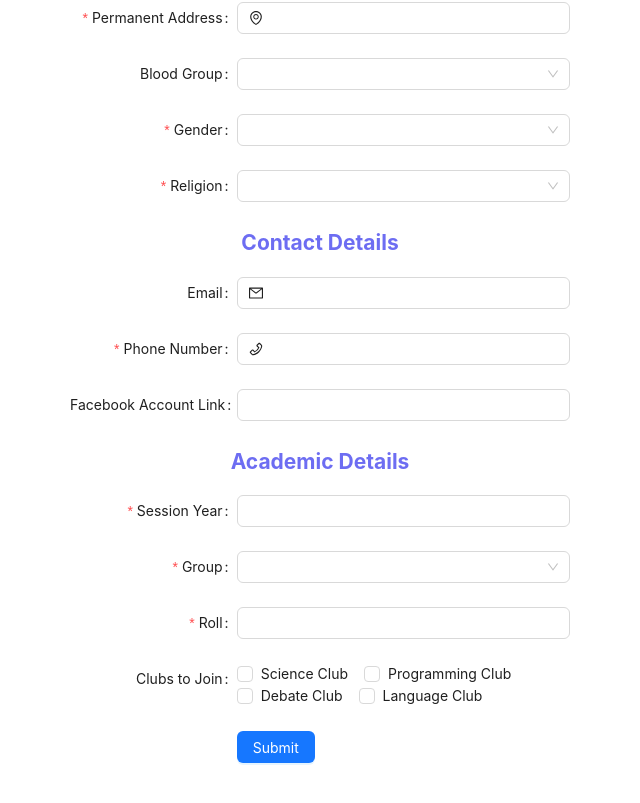
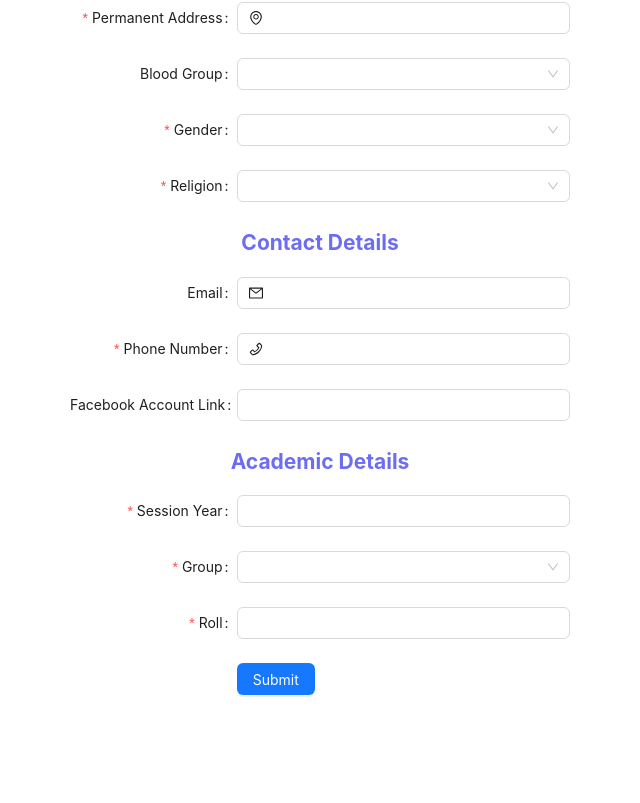
Before and after one commit to Protyasha-Roy/destinotrack, a React (Create React App) app in the folder destinotrack-client/: page /addStudent in a window 1280 px wide. Shown: the part 445-1248 px from the top of the page, without its empty margins (320-960 px from the left). After the commit the page ends 1190 px from the top, so only its background shows below. Built offline with nearby package versions, Linux system fonts and the light colour scheme.

Commit message:
finished making all changes

```diff
--- a/destinotrack-client/public/index.html
+++ b/destinotrack-client/public/index.html
@@ -2,19 +2,19 @@
 <html lang="en">
   <head>
     <meta charset="utf-8" />
-    <link rel="icon" href="logo.png" />
+    <link rel="icon" href="./destino-logo.png" />
     <meta name="viewport" content="width=device-width, initial-scale=1" />
     <meta name="theme-color" content="#000000" />
-    <meta name="description" content="Unitrack is a powerful student management system designed for colleges and clubs. Manage students, events, and club activities efficiently.">
-    <meta name="keywords" content="Unitrack, student management, college management, club management, student system">
-    <link rel="canonical" href="https://uni-track.vercel.app/" />
+    <meta name="description" content="Destinotrack is a powerful student management system designed for colleges and clubs. Manage students, events, and club activities efficiently.">
+    <meta name="keywords" content="Destinotrack, student management, college management, club management, student system">
+    <link rel="canonical" href="https://destinotrack.vercel.app/" />
 
-    <link rel="apple-touch-icon" href="%PUBLIC_URL%/logo192.png" />
+    <link rel="apple-touch-icon" href="./destino-logo.png" />
     <!--
       manifest.json provides metadata used when your web app is installed on a
       user's mobile device or desktop. See https://developers.google.com/web/fundamentals/web-app-manifest/
     -->
-    <link rel="manifest" href="%PUBLIC_URL%/manifest.json" />
+    <link rel="manifest" href="./destino-logo.png" />
     <!--
       Notice the use of %PUBLIC_URL% in the tags above.
       It will be replaced with the URL of the `public` folder during the build.
@@ -24,7 +24,7 @@
       work correctly both with client-side routing and a non-root public URL.
       Learn how to configure a non-root public URL by running `npm run build`.
     -->
-    <title>Unitrack - Student Management System</title>
+    <title>Destinotrack - Student Management System</title>
   </head>
   <body>
     <noscript>You need to enable JavaScript to run this app.</noscript>
--- a/destinotrack-client/src/components/RegistrationForm/RegistrationForm.js
+++ b/destinotrack-client/src/components/RegistrationForm/RegistrationForm.js
@@ -1,5 +1,5 @@
 import React, { useState } from 'react';
-import { Form, Input, Select, DatePicker, Button, Checkbox, message } from 'antd';
+import { Form, Input, Select, DatePicker, Button, message } from 'antd';
 import { UserOutlined, PhoneOutlined, MailOutlined, EnvironmentOutlined } from '@ant-design/icons';
 import axios from 'axios';
 
@@ -177,9 +177,12 @@ const RegistrationForm = () => {
         rules={[{ required: true, message: 'Please select group' }]}
       >
         <Select>
-          <Option value="science">Science</Option>
-          <Option value="commerce">Commerce</Option>
-          <Option value="arts">Arts</Option>
+          <Option value="scienceA">Science A</Option>
+          <Option value="scienceB">Science B</Option>
+          <Option value="commerceA">Commerce A</Option>
+          <Option value="commerceB">Commerce B</Option>
+          <Option value="artsA">Arts A</Option>
+          <Option value="artsB">Arts B</Option>
           <Option value="other">Other</Option>
         </Select>
       </Form.Item>
@@ -193,18 +196,6 @@ const RegistrationForm = () => {
         <Input />
       </Form.Item>
 
-      <Form.Item
-        label="Clubs to Join"
-        name="clubsToJoin"
-      >
-        <Checkbox.Group>
-          <Checkbox value="Science Club">Science Club</Checkbox>
-          <Checkbox value="Programming Club">Programming Club</Checkbox>
-          <Checkbox value="Debate Club">Debate Club</Checkbox>
-          <Checkbox value="Language Club">Language Club</Checkbox>
-        </Checkbox.Group>
-      </Form.Item>
-
       {/* Submit Button */}
       <Form.Item wrapperCol={{ offset: 8, span: 16 }}>
         <Button type="primary" htmlType="submit" disabled={isSubmitting}>
--- a/destinotrack-client/src/pages/Attendance/Attendance.js
+++ b/destinotrack-client/src/pages/Attendance/Attendance.js
@@ -8,7 +8,7 @@ const { Option } = Select;
 
 const Attendance = () => {
   const [rolls, setRolls] = useState('');
-  const [clubName, setClubName] = useState('');
+  const [groupName, setGroupName] = useState('');
   const [checkingMessage, setCheckingMessage] = useState('');
   const [isAttendance, setIsAttendace] = useState(null);
   const [isSubmitting, setIsSubmitting] = useState(false);
@@ -26,7 +26,7 @@ const Attendance = () => {
       const userEmail = localStorage.getItem('userEmail');
       const response = await axios.post(`${process.env.REACT_APP_API_URL}/checkAttendance`, {
         rolls: values.rolls.split(',').map((roll) => roll.trim()), // Convert rolls to an array
-        clubName: values.clubName,
+        groupName: values.groupName,
         userEmail
       });
 
@@ -49,7 +49,7 @@ const Attendance = () => {
       const userEmail = localStorage.getItem('userEmail');
       const response = await axios.post(`${process.env.REACT_APP_API_URL}/addToAttendance`, {
         rolls: rolls.split(',').map((roll) => roll.trim()), // Convert rolls to an array
-        clubName,
+        groupName,
         userEmail
       });
 
@@ -83,23 +83,26 @@ const Attendance = () => {
           />
         </Form.Item>
         <Form.Item
-          label="Select club name"
-          name="clubName"
+          label="Select group name"
+          name="groupName"
           rules={[
             {
               required: true,
-              message: 'Please select a club name',
+              message: 'Please select a group',
             },
           ]}
         >
           <Select
-            placeholder="Select club name"
-            onChange={(value) => setClubName(value)}
+            placeholder="Select a group"
+            onChange={(value) => setGroupName(value)}
           >
-            <Option value="Science Club">Science Club</Option>
-            <Option value="Programming Club">Programming Club</Option>
-            <Option value="Language Club">Language Club</Option>
-            <Option value="Debate Club">Debate Club</Option>
+            <Option value="scienceA">Science A</Option>
+            <Option value="scienceB">Science B</Option>
+            <Option value="commerceA">Commerce A</Option>
+            <Option value="commerceB">Commerce B</Option>
+            <Option value="artsA">Arts A</Option>
+            <Option value="artsB">Arts B</Option>
+            <Option value="other">Other</Option>
           </Select>
         </Form.Item>
         <Form.Item>
--- a/destinotrack-client/src/pages/AttendanceList/AttendanceList.js
+++ b/destinotrack-client/src/pages/AttendanceList/AttendanceList.js
@@ -66,9 +66,9 @@ const AttendanceList = () => {
       render: (text) => text.join(', '),
     },
     {
-      title: 'Club',
-      dataIndex: 'clubName',
-      key: 'clubName',
+      title: 'Group',
+      dataIndex: 'groupName',
+      key: 'groupName',
     },
     {
       title: 'Actions',
--- a/destinotrack-client/src/pages/SendMails/SendMails.js
+++ b/destinotrack-client/src/pages/SendMails/SendMails.js
@@ -60,11 +60,13 @@ const SendMultipleMail = () => {
             placeholder="Select recipient"
             onChange={(value) => setRecipient(value)}
           >
-            <Option value="All Students">All Students</Option>
-            <Option value="Science Club">Science Club</Option>
-            <Option value="Programming Club">Programming Club</Option>
-            <Option value="Debate Club">Debate Club</Option>
-            <Option value="Language Club">Language Club</Option>
+            <Option value="scienceA">Science A</Option>
+            <Option value="scienceB">Science B</Option>
+            <Option value="commerceA">Commerce A</Option>
+            <Option value="commerceB">Commerce B</Option>
+            <Option value="artsA">Arts A</Option>
+            <Option value="artsB">Arts B</Option>
+            <Option value="other">Other</Option>
           </Select>
         </Form.Item>
         <Form.Item
--- a/destinotrack-client/src/pages/StduentDetails/StudentDetails.js
+++ b/destinotrack-client/src/pages/StduentDetails/StudentDetails.js
@@ -61,7 +61,6 @@ const StudentDetails = () => {
       facebookLink: studentData.facebookLink || '',
       sessionYear: studentData.sessionYear || '',
       roll: studentData.roll || '',
-      clubsToJoin: studentData.clubsToJoin || [],
     });
   }, [studentData, form]);
 
@@ -210,9 +209,12 @@ const StudentDetails = () => {
       <Form.Item label="Group" name="group">
         {editing ? (
          <Select>
-            <Option value="science">Science</Option>
-            <Option value="commerce">Commerce</Option>
-            <Option value="arts">Arts</Option>
+            <Option value="scienceA">Science A</Option>
+            <Option value="scienceB">Science B</Option>
+            <Option value="commerceA">Commerce A</Option>
+            <Option value="commerceB">Commerce B</Option>
+            <Option value="artsA">Arts A</Option>
+            <Option value="artsB">Arts B</Option>
             <Option value="other">Other</Option>
        </Select>
         ) : (
@@ -225,19 +227,6 @@ const StudentDetails = () => {
           <Input />
         ) : (
           <span>{studentData.roll}</span>
-        )}
-      </Form.Item>
-
-      <Form.Item label="Clubs" name="clubsToJoin">
-        {editing ? (
-         <Checkbox.Group>
-            <Checkbox value="Science Club">Science Club</Checkbox>
-            <Checkbox value="Programming Club">Programming Club</Checkbox>
-            <Checkbox value="Debate Club">Debate Club</Checkbox>
-            <Checkbox value="Language Club">Language Club</Checkbox>
-       </Checkbox.Group>
-        ) : (
-          <span>{studentData.clubsToJoin ? studentData.clubsToJoin.join(', ') : 'No clubs selected'}</span>
         )}
       </Form.Item>
 
--- a/destinotrack-client/src/pages/StudentsList/StudentsList.js
+++ b/destinotrack-client/src/pages/StudentsList/StudentsList.js
@@ -143,12 +143,6 @@ const StudentsList = () => {
       key: 'email',
     },
     {
-      title: 'Clubs',
-      dataIndex: 'clubsToJoin',
-      key: 'clubsToJoin',
-      render: (text) => (Array.isArray(text) ? text.join(', ') : ''),// Assumes 'clubs' is an array in the student object
-    },
-    {
       title: 'Actions',
       key: 'actions',
       render: (text, record) => (
```
Also changed, not shown: destinotrack-client/public/destino-logo.png (added), 1 other file (tests, documents, lock files or other folders).
